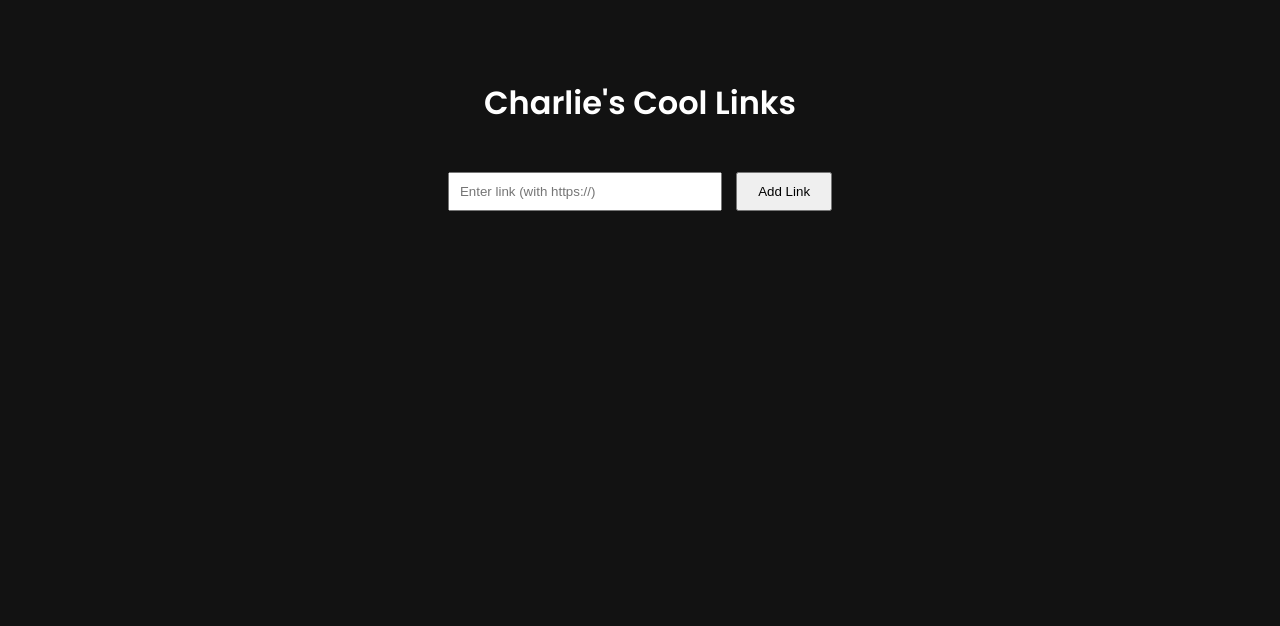
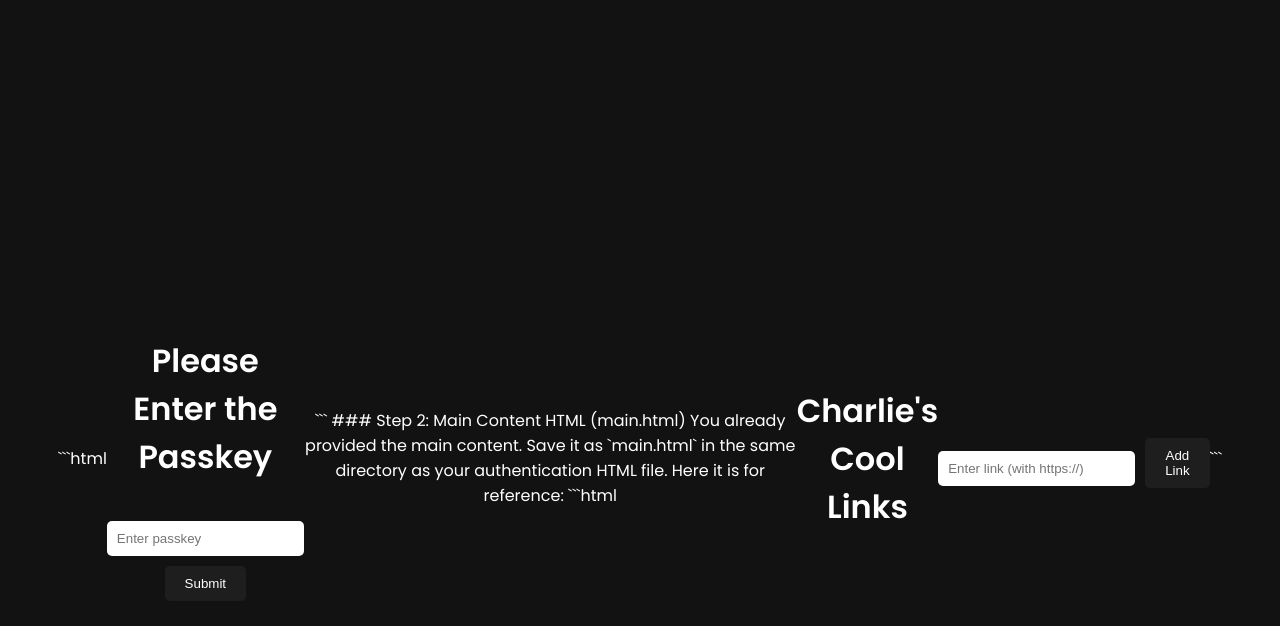
Before and after one commit to Charlie7512/RockyBase, a plain HTML site: page index.html in a window 1280 px wide. Drawn offline with Linux system fonts and the light colour scheme.

Commit message:
Update index.html

````diff
--- a/index.html
+++ b/index.html
@@ -1,3 +1,66 @@
+```html
+<!DOCTYPE html>
+<html lang="en">
+<head>
+    <meta charset="UTF-8">
+    <meta name="viewport" content="width=device-width, initial-scale=1.0">
+    <title>Authentication</title>
+    <style>
+        body {
+            display: flex;
+            justify-content: center;
+            align-items: center;
+            height: 100vh;
+            background-color: #121212;
+            color: white;
+            font-family: 'Poppins', sans-serif;
+            text-align: center;
+        }
+        input {
+            padding: 10px;
+            margin-top: 20px;
+            border: none;
+            border-radius: 5px;
+        }
+        button {
+            padding: 10px 20px;
+            margin-top: 10px;
+            cursor: pointer;
+            background-color: #1e1e1e;
+            color: white;
+            border: none;
+            border-radius: 5px;
+        }
+        button:hover {
+            background-color: #333;
+        }
+    </style>
+</head>
+<body>
+    <div>
+        <h1>Please Enter the Passkey</h1>
+        <input type="text" id="passkeyInput" placeholder="Enter passkey" />
+        <button onclick="checkPasskey()">Submit</button>
+    </div>
+    <script>
+        function checkPasskey() {
+            const passkey = document.getElementById('passkeyInput').value;
+            if (passkey === 'cheese') {
+                window.location.href = 'main.html'; // Replace with your main HTML file name
+            } else {
+                alert('Incorrect passkey. Please try again.');
+            }
+        }
+    </script>
+</body>
+</html>
+```
+
+### Step 2: Main Content HTML (main.html)
+
+You already provided the main content. Save it as `main.html` in the same directory as your authentication HTML file. Here it is for reference:
+
+```html
 <!DOCTYPE html>
 <html lang="en">
 <head>
@@ -47,14 +110,8 @@
 
     <script>
         function addLink() {
-            const currentLinks = localStorage.getItem('links') || ''
-            let linkExists
-            if (!currentLinks) {
-console.log("no current links")
-                linkExists = false
-} else {
-    linkExists = true
-}
+            const currentLinks = localStorage.getItem('links') || '';
+            let linkExists = !!currentLinks;
 
             let input = document.getElementById('linkInput').value;
             if (input && input.startsWith('http')) {
@@ -65,7 +122,7 @@ console.log("no current links")
                 btn.className = 'link-button';
                 btn.innerText = input;
                 container.appendChild(btn);
-                if (!linkExists) {localStorage.setItem('links', input)}
+                if (!linkExists) { localStorage.setItem('links', input); }
                 document.getElementById('linkInput').value = '';
             } else {
                 alert('Please enter a valid URL starting with https://');
@@ -74,3 +131,4 @@ console.log("no current links")
     </script>
 </body>
 </html>
+```
````
